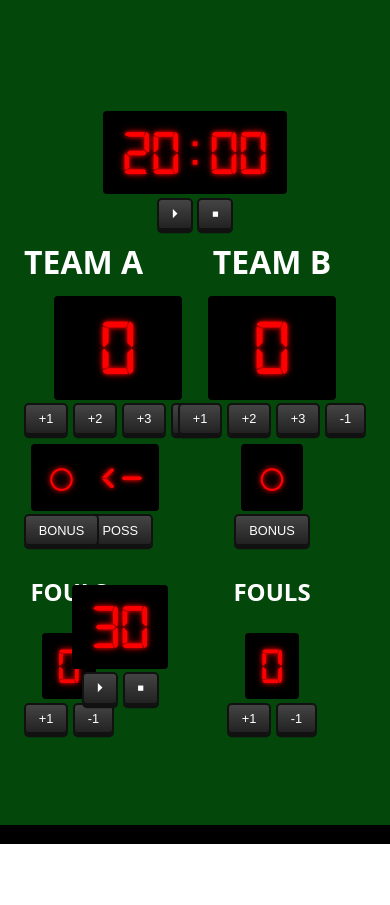
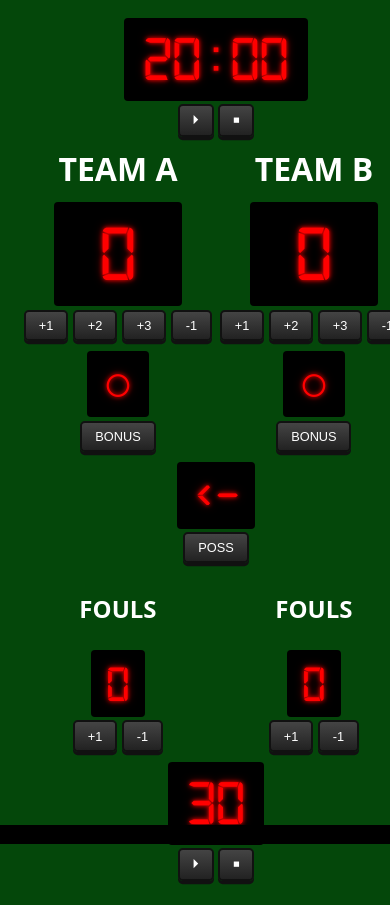
Before and after one commit to burkepeterson02/my-app, a React (Vite) app: page / in a window 390 px wide. Before the commit the page ends 844 px from the top, so only its background shows below. Built offline with nearby package versions, Linux system fonts and the light colour scheme; no server answers.

Commit message:
nevermind

```diff
--- a/src/App.css
+++ b/src/App.css
@@ -147,7 +147,6 @@ button {
 
 html, body {
   max-width: 100vw;
-  max-height: 100vh;
   overflow-x: hidden;
   background-color: #04470a;
   color: white;
@@ -181,11 +180,13 @@ html, body {
     gap: 0.5rem;
     padding: 0 0.5rem;
     grid-template-areas:
-    "time time time time time time"
-    "team1 team1 . . team2 team2"
-    "score1 score1 . . score2 score2"
-    "bonus1 bonus1 possession possession bonus2 bonus2"
-    "foul1 foul1 shotclock shotclock foul2 foul2";
+    "time time"
+    "team1 team2"
+    "score1 score2"
+    "bonus1 bonus2"
+    "possession possession"
+    "foul1 foul2"
+    "shotclock shotclock";
   grid-template-columns: 1fr 1fr;
   }
 
```
